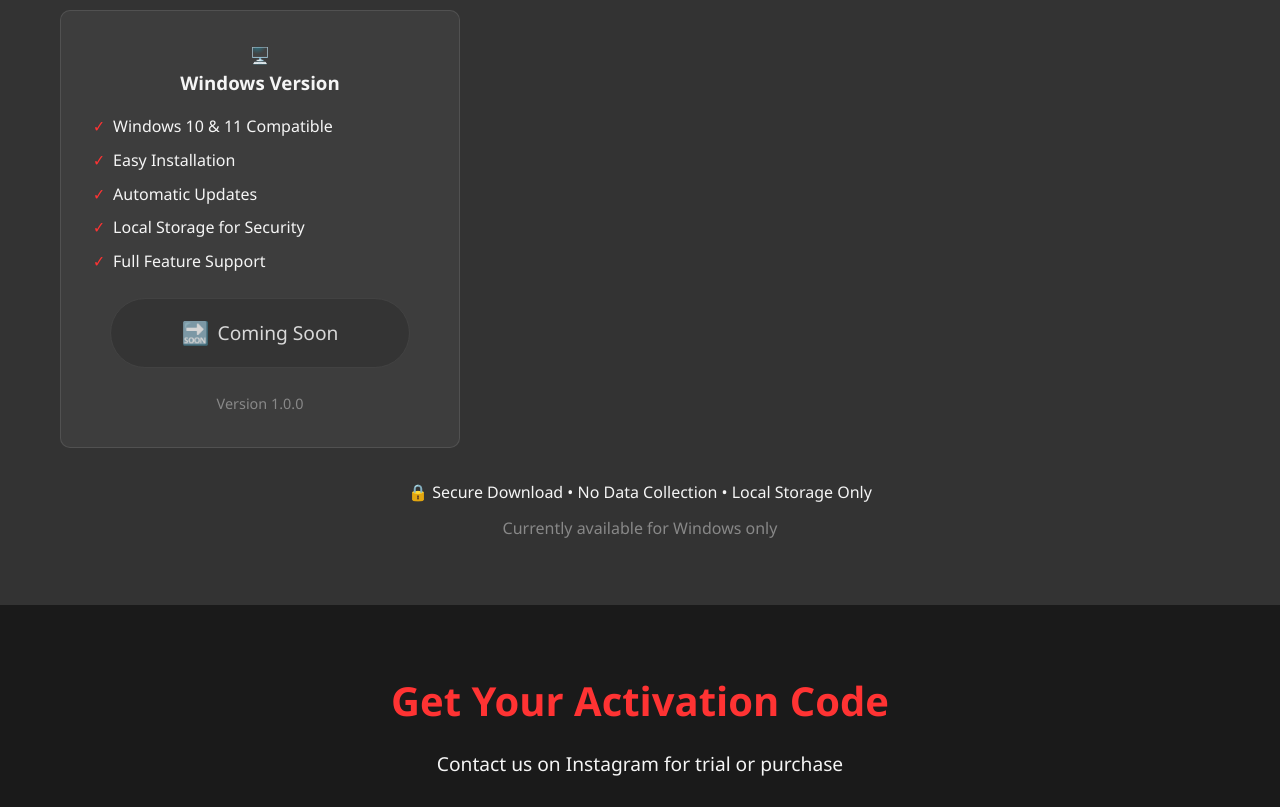
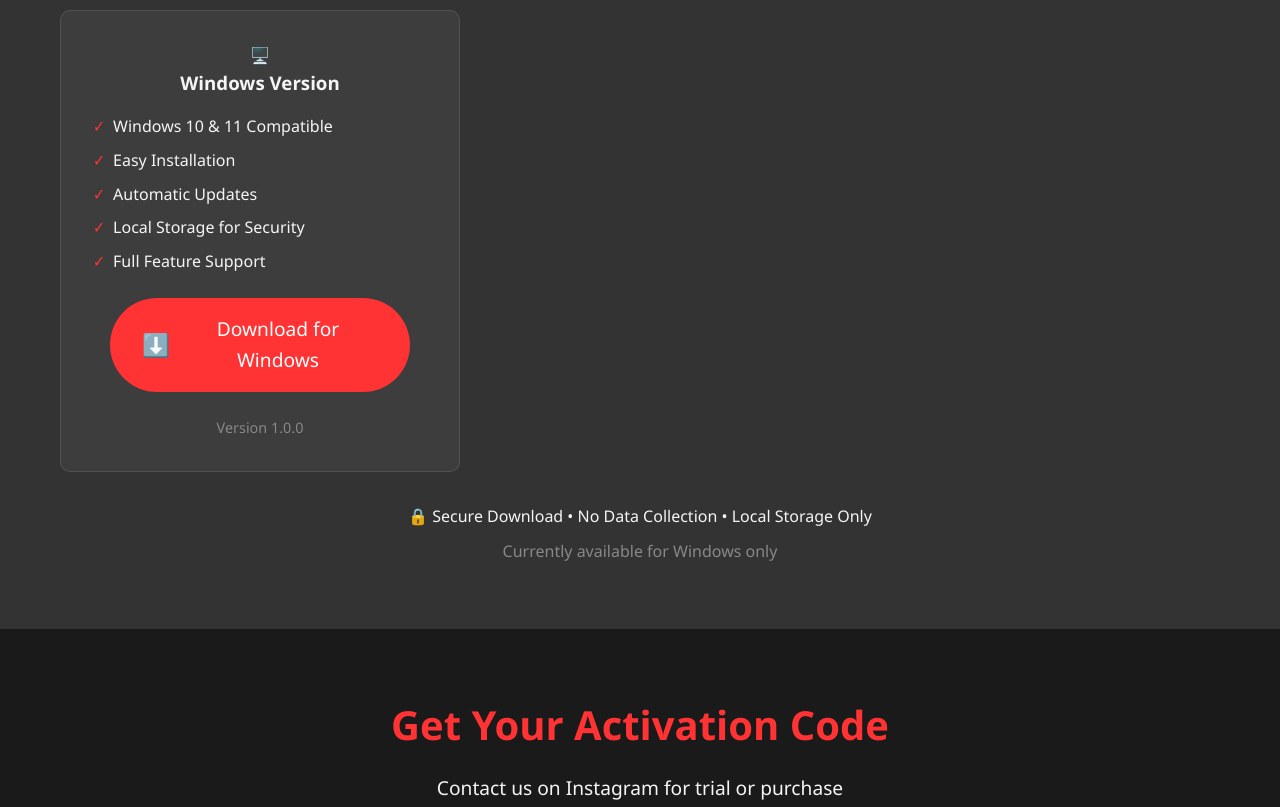
Before and after one commit to Pawan947/whatsapp-manager-pro, a plain HTML site: page index.html in a window 1280 px wide. Shown: the part 4124-4931 px from the top of the page. Drawn offline with Linux system fonts and the light colour scheme; no server answers.

Commit message:
Fix download button functionality

```diff
--- a/index.html
+++ b/index.html
@@ -911,31 +911,6 @@
             });
         });
 
-        // Check if download files exist and update buttons
-        function checkFileExists(url) {
-            return new Promise((resolve) => {
-                fetch(url, { method: 'HEAD' })
-                    .then(response => resolve(response.ok))
-                    .catch(() => resolve(false));
-            });
-        }
-
-        async function updateDownloadButtons() {
-            const windowsButton = document.getElementById('windows-download');
-
-            // Check Windows version
-            const windowsExists = await checkFileExists('downloads/WhatsAppManagerPro.zip');
-            if (!windowsExists) {
-                windowsButton.href = '#';
-                windowsButton.classList.add('coming-soon');
-                windowsButton.querySelector('.button-icon').textContent = '🔜';
-                windowsButton.querySelector('.button-text').textContent = 'Coming Soon';
-            }
-        }
-
-        // Call the function when page loads
-        updateDownloadButtons();
-
         // Add animation on scroll
         const observer = new IntersectionObserver((entries) => {
             entries.forEach(entry => {
@@ -951,13 +926,6 @@
             el.style.transform = 'translateY(20px)';
             el.style.transition = 'all 0.5s ease-out';
             observer.observe(el);
-        });
-
-        // Prevent default action for "Coming Soon" buttons
-        document.querySelectorAll('.download-button.coming-soon').forEach(button => {
-            button.addEventListener('click', (e) => {
-                e.preventDefault();
-            });
         });
 
         // Tab functionality
```
Also changed, not shown: 1 other file.
